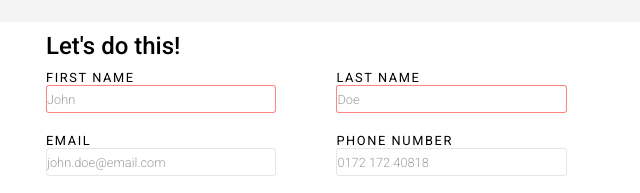
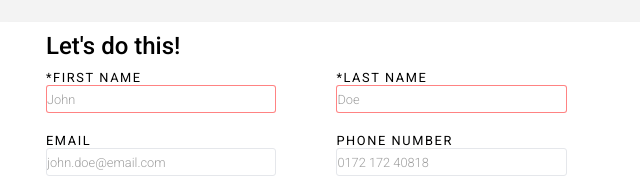
Before and after one commit to jufu87/Sign-up-Form, a plain HTML site: page sign-up-form.html in a window 1280 px wide. Shown: the part 294-487 px from the top of the page, 388-1028 px from the left. Drawn offline with Linux system fonts and the light colour scheme.

Commit message:
Include more asterisks for required inputs

```diff
--- a/sign-up-form.html
+++ b/sign-up-form.html
@@ -43,11 +43,11 @@
                 <p>Let's do this!</p>
                 <div>
                     <div>
-                        <label for="fname">FIRST NAME</label>
+                        <label for="fname">*FIRST NAME</label>
                         <input type="text" name="fname" id="fname" placeholder="John" required>
                     </div>
                     <div>
-                        <label for="lname">LAST NAME</label>
+                        <label for="lname">*LAST NAME</label>
                         <input type="text" name="lname" id="lname" placeholder="Doe" required>
                     </div>
 
```
